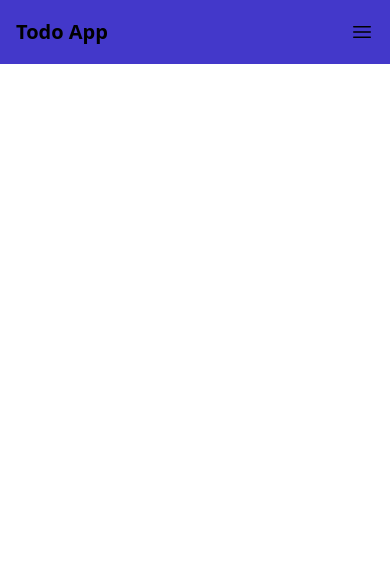
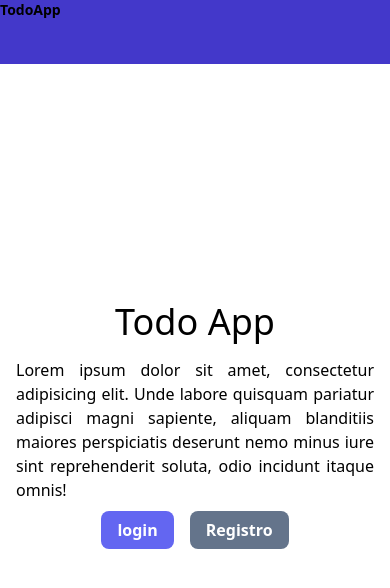
Before and after one commit to FranlexRam/Full-stack-ED-Tecnica-project, a website: page views/home/index.html in a window 390 px wide. Drawn offline with nearby package versions, Linux system fonts and the light colour scheme.

Commit message:
Responsiveness and styles

```diff
--- a/app.js
+++ b/app.js
@@ -20,7 +20,9 @@ const path = require('path');
 //Frontend routes
 
 app.use('/' , express.static(path.resolve('views', 'home')));
+app.use('/components' , express.static(path.resolve('views', 'components')));
 app.use('/login' , express.static(path.resolve('views', 'login')));
+app.use('/registro' , express.static(path.resolve('views', 'signup')));
 
 
 module.exports = app;
--- /dev/null
+++ b/views/components/linkBtn.js
@@ -0,0 +1,7 @@
+export const linkBtn = (href, color, text) => {
+    const link = document.createElement('div');
+    link.innerHTML = `
+        <a href="${href}" class="py-2 px-4 bg-${color}-500 rounded-lg text-white font-bold hover:bg-indigo-600 transition w-2/5 text-center">${text}</a>
+    `;
+    return link;
+};
--- a/views/home/index.html
+++ b/views/home/index.html
@@ -4,23 +4,33 @@
     <meta charset="UTF-8">
     <meta http-equiv="X-UA-Compatible" content="IE=edge">
     <meta name="viewport" content="width=device-width, initial-scale=1.0">
+    <!-- ANIMATE CSS -->
+    <link
+    rel="stylesheet"
+    href="https://cdnjs.cloudflare.com/ajax/libs/animate.css/4.1.1/animate.min.css"
+  />
     <script src="https://cdn.tailwindcss.com"></script>
     <title>Document</title>
 </head>
-<body>
-    <!-- <h1 class="hover:bg-blue-900">Home</h1> -->
+<body class="dark:bg-slate-800">
     <nav class="fixed top-0 right-0 left-0 bg-indigo-700 h-16">
-        <div class="max-w-7xl h-16 mx-auto flex items-center px-4 justify-between">
-            <p class="font-bold text-xl">Todo App</p>
-
-            <!-- Version movil -->
-            <svg xmlns="http://www.w3.org/2000/svg" fill="none" viewBox="0 0 24 24" stroke-width="1.5" stroke="currentColor" class="w-6 h-6">
-                <path stroke-linecap="round" stroke-linejoin="round" d="M3.75 6.75h16.5M3.75 12h16.5m-16.5 5.25h16.5" />
-            </svg>
+        <div class="max-w-7xl h-16 mx-auto">
+            <p class="font-bold text-sm">TodoApp</p>
+        </div>
+    </nav>
 
 
 
+    <div class="h-screen flex justify-center items-center flex-col px-4 gap-4 md:flex-row md:w-9/12 md:mx-auto md:gap-8 dark:text-white">
+
+        <h1 class="text-4xl md:text-5xl lg:text-6xl md:w-2/5 text-center animate__animated animate__fadeInTopRight">Todo App</h1>
+
+        <div class="md:w-3/5 gap-4 flex flex-col md:text-lg lg:text-xl  animate__animated animate__fadeInUp animate__delay-1s">
+            <p class="text-justify">Lorem ipsum dolor sit amet, consectetur adipisicing elit. Unde labore quisquam pariatur adipisci magni sapiente, aliquam blanditiis maiores perspiciatis deserunt nemo minus iure sint reprehenderit soluta, odio incidunt itaque omnis!</p>
+            <div id="btn-group" class="flex justify-center items-center gap-4">
+            </div>
         </div>
-    </nav>
+    </div>
+    <script type="module" src="index.js"></script>
 </body>
 </html>
--- /dev/null
+++ b/views/home/index.js
@@ -0,0 +1,10 @@
+import { linkBtn } from "../components/linkBtn.js";
+const btnGroup = document.querySelector('#btn-group');
+
+const loginBtn = linkBtn('/login', 'indigo', 'login');
+
+const signupBtn = linkBtn('/registro', 'slate', 'Registro');
+
+btnGroup.append(loginBtn, signupBtn);
+
+console.log(btnGroup);
```
